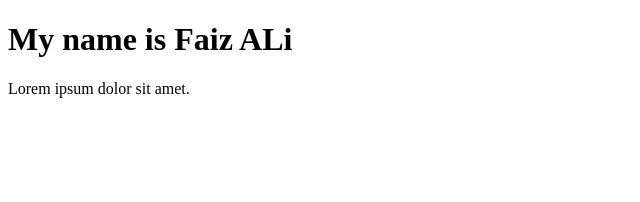
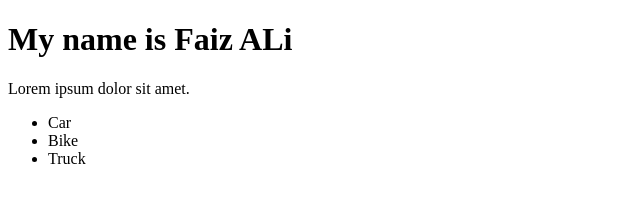
Before and after one commit to alimdfaiz/contest-100, a plain HTML site: page index.html in a window 1280 px wide. Shown: the whole page, without its empty margins (0-640 px from the left). Drawn offline with Linux system fonts and the light colour scheme.

Commit message:
added new line

```diff
--- a/index.html
+++ b/index.html
@@ -8,5 +8,10 @@
 <body>
     <h1>My name is Faiz ALi</h1>
     <p>Lorem ipsum dolor sit amet.</p>
+    <ul>
+        <li>Car</li>
+        <li>Bike</li>
+        <li>Truck</li>
+    </ul>
 </body>
 </html>
```
